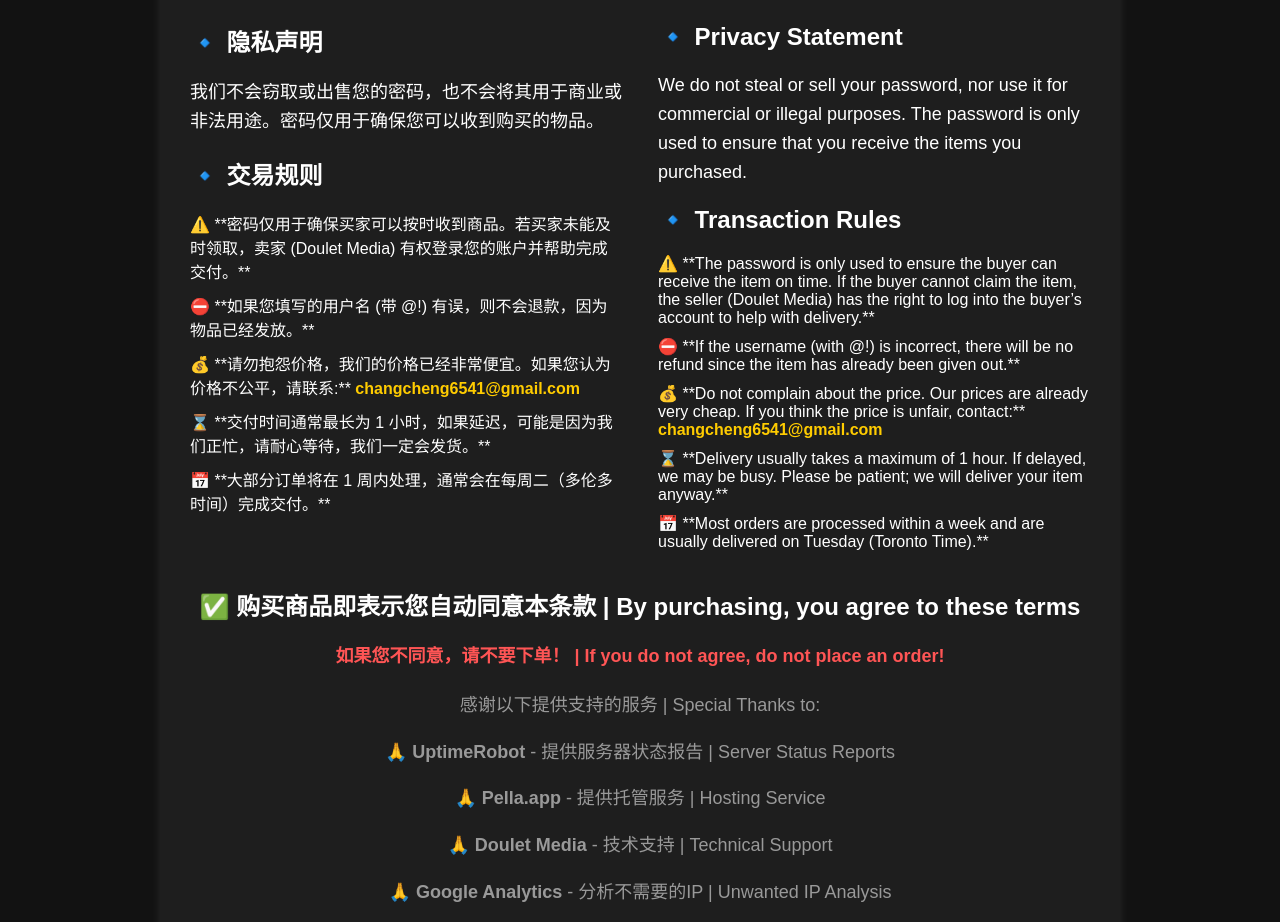
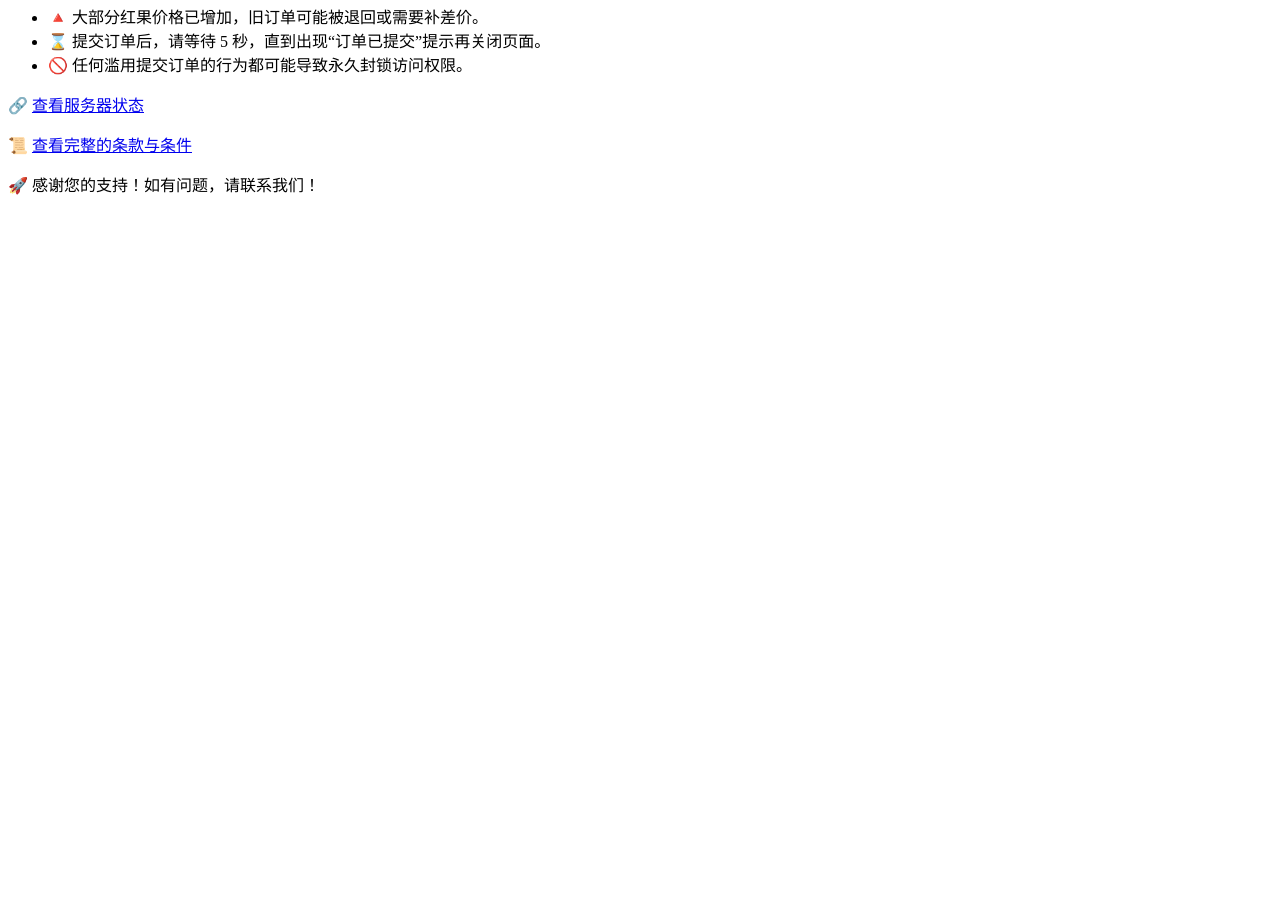
Before and after one commit to changcheng967/Bloxfruit, a plain HTML site: page index.html in a window 1280 px wide. Shown: the part 208-1130 px from the top of the page. After the commit the page ends 800 px from the top, so only its background shows below. Drawn offline with Linux system fonts and the light colour scheme.

Commit message:
Update to v1.5.1-4

```diff
--- a/index.html
+++ b/index.html
@@ -1,132 +1,17 @@
-<!DOCTYPE html>
-<html lang="zh">
-<head>
-    <meta charset="UTF-8">
-    <meta name="viewport" content="width=device-width, initial-scale=1.0">
-    <title>服务条款 | Terms & Conditions - Bloxfruit 商店</title>
-    <style>
-        body {
-            font-family: Arial, sans-serif;
-            background-color: #121212;
-            color: white;
-            margin: 0;
-            padding: 20px;
-            text-align: center;
-        }
-        .container {
-            max-width: 900px;
-            margin: 0 auto;
-            background: #1e1e1e;
-            padding: 30px;
-            border-radius: 10px;
-            box-shadow: 0px 4px 10px rgba(255, 255, 255, 0.1);
-        }
-        h1 {
-            color: #ffcc00;
-        }
-        p {
-            font-size: 18px;
-            line-height: 1.6;
-            margin-bottom: 15px;
-        }
-        .highlight {
-            color: #ff5555;
-            font-weight: bold;
-        }
-        ul {
-            text-align: left;
-            padding: 0;
-            list-style: none;
-        }
-        li {
-            font-size: 16px;
-            margin-bottom: 10px;
-        }
-        .contact {
-            margin-top: 20px;
-            font-size: 18px;
-        }
-        a {
-            color: #ffcc00;
-            text-decoration: none;
-            font-weight: bold;
-        }
-        .footer {
-            margin-top: 20px;
-            font-size: 14px;
-            color: #999;
-        }
-        .lang-section {
-            display: flex;
-            justify-content: space-between;
-            text-align: left;
-        }
-        .lang {
-            width: 48%;
-        }
-        @media (max-width: 768px) {
-            .lang-section {
-                flex-direction: column;
-            }
-            .lang {
-                width: 100%;
-            }
-        }
-    </style>
-</head>
-<body>
-    <div class="container">
-        <h1>🛒 Bloxfruit 商店 - 服务条款 | Terms & Conditions</h1>
-        <p>购买商品即表示您已同意我们的 <span class="highlight">条款与条件</span>。 | By purchasing an item, you automatically agree to our <span class="highlight">Terms & Conditions</span>.</p>
-
-        <div class="lang-section">
-            <!-- Chinese Section -->
-            <div class="lang">
-                <h2>🔹 隐私声明</h2>
-                <p>我们不会窃取或出售您的密码，也不会将其用于商业或非法用途。密码仅用于确保您可以收到购买的物品。</p>
-
-                <h2>🔹 交易规则</h2>
-                <ul>
-                    <li>⚠️ **密码仅用于确保买家可以按时收到商品。若买家未能及时领取，卖家 (Doulet Media) 有权登录您的账户并帮助完成交付。**</li>
-                    <li>⛔ **如果您填写的用户名 (带 @!) 有误，则不会退款，因为物品已经发放。**</li>
-                    <li>💰 **请勿抱怨价格，我们的价格已经非常便宜。如果您认为价格不公平，请联系:**
-                        <a href="mailto:changcheng6541@gmail.com">changcheng6541@gmail.com</a>
-                    </li>
-                    <li>⌛ **交付时间通常最长为 1 小时，如果延迟，可能是因为我们正忙，请耐心等待，我们一定会发货。**</li>
-                    <li>📅 **大部分订单将在 1 周内处理，通常会在每周二（多伦多时间）完成交付。**</li>
-                </ul>
-            </div>
-
-            <!-- English Section -->
-            <div class="lang">
-                <h2>🔹 Privacy Statement</h2>
-                <p>We do not steal or sell your password, nor use it for commercial or illegal purposes. The password is only used to ensure that you receive the items you purchased.</p>
-
-                <h2>🔹 Transaction Rules</h2>
-                <ul>
-                    <li>⚠️ **The password is only used to ensure the buyer can receive the item on time. If the buyer cannot claim the item, the seller (Doulet Media) has the right to log into the buyer’s account to help with delivery.**</li>
-                    <li>⛔ **If the username (with @!) is incorrect, there will be no refund since the item has already been given out.**</li>
-                    <li>💰 **Do not complain about the price. Our prices are already very cheap. If you think the price is unfair, contact:**
-                        <a href="mailto:changcheng6541@gmail.com">changcheng6541@gmail.com</a>
-                    </li>
-                    <li>⌛ **Delivery usually takes a maximum of 1 hour. If delayed, we may be busy. Please be patient; we will deliver your item anyway.**</li>
-                    <li>📅 **Most orders are processed within a week and are usually delivered on Tuesday (Toronto Time).**</li>
-                </ul>
-            </div>
-        </div>
-
-        <h2>✅ 购买商品即表示您自动同意本条款 | By purchasing, you agree to these terms</h2>
-        <p class="highlight">如果您不同意，请不要下单！ | If you do not agree, do not place an order!</p>
-
-        <div class="footer">
-            <p>感谢以下提供支持的服务 | Special Thanks to:</p>
-            <p>🙏 <strong>UptimeRobot</strong> - 提供服务器状态报告 | Server Status Reports</p>
-            <p>🙏 <strong>Pella.app</strong> - 提供托管服务 | Hosting Service</p>
-            <p>🙏 <strong>Doulet Media</strong> - 技术支持 | Technical Support</p>
-            <p>🙏 <strong>Google Analytics</strong> - 分析不需要的IP | Unwanted IP Analysis</p>
-            <p>❤️ 感谢您的支持！所有感谢来自 Doulet Media 的所有者 <strong>changcheng967</strong> ❤️</p>
-            <p>© 2025 Doulet Media | Gambogebooby Bloxfruit 商店</p>
-        </div>
-    </div>
-</body>
-</html>
+<div class="update-container">
+    <h2>📢 Bloxfruit 商店 - 版本 1.5.1-4 更新公告</h2>
+    <p><strong>🛠 修复内容：</strong></p>
+    <ul>
+        <li>✅ 修复了 <strong>自定义实体果实</strong> 价格计算错误的问题，防止价格变为无限大或 `NaN`。</li>
+        <li>✅ 解决了 <strong>删除购物车中的实体果实时</strong>，价格可能显示 `NaN` 的问题，确保结算金额正确。</li>
+    </ul>
+    <p>⚠️ <strong>重要提示：</strong></p>
+    <ul>
+        <li>🔺 大部分红果价格已增加，旧订单可能被退回或需要补差价。</li>
+        <li>⌛ 提交订单后，请等待 5 秒，直到出现“订单已提交”提示再关闭页面。</li>
+        <li>🚫 任何滥用提交订单的行为都可能导致永久封锁访问权限。</li>
+    </ul>
+    <p>🔗 <a href="https://stats.uptimerobot.com/cpVGum5el9/798487410" target="_blank">查看服务器状态</a></p>
+    <p>📜 <a href="contrast.html">查看完整的条款与条件</a></p>
+    <p>🚀 感谢您的支持！如有问题，请联系我们！</p>
+</div>
```
